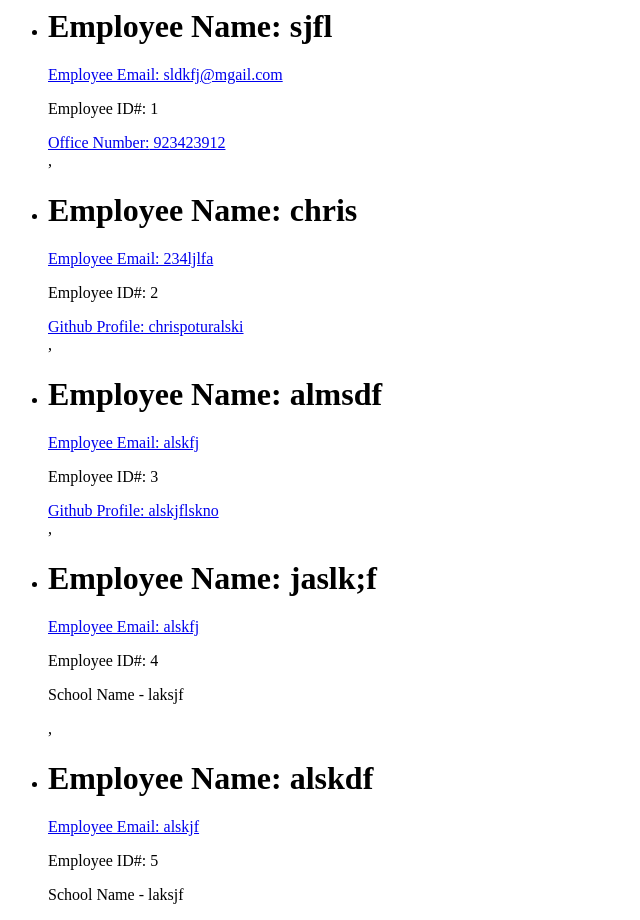
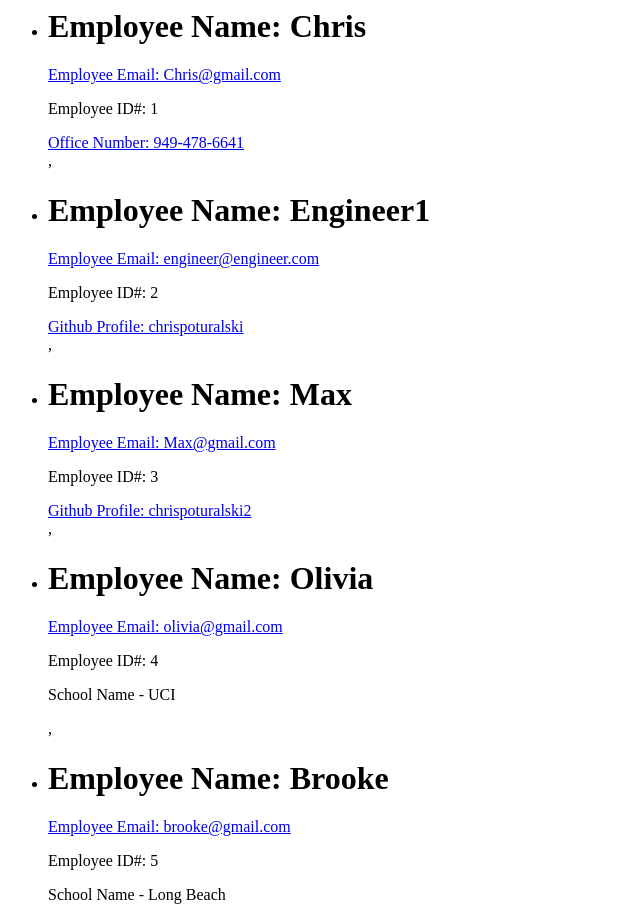
Before and after one commit to chrispoturalski/team-profile-generator, a website: page index.html in a window 1280 px wide. Shown: the whole page, without its empty margins (0-640 px from the left). Drawn offline with Linux system fonts and the light colour scheme.

Commit message:
changed README

```diff
--- a/index.html
+++ b/index.html
@@ -3,44 +3,44 @@
 
                 <li>
                     <div>
-                        <h1>Employee Name: sjfl</h1>
-                        <a href="mailto:sldkfj@mgail.com">Employee Email: sldkfj@mgail.com</a>
+                        <h1>Employee Name: Chris</h1>
+                        <a href="mailto:Chris@gmail.com">Employee Email: Chris@gmail.com</a>
                         <p>Employee ID#: 1</p>
-                        <a href="tel:923423912"><span>Office Number:</span> 923423912</a>
+                        <a href="tel:949-478-6641">Office Number: 949-478-6641</a>
                     </div>
                 </li>
                 ,
                 <li>
                     <div>
-                        <h1>Employee Name: chris</h1>
-                        <a href="mailto:234ljlfa">Employee Email: 234ljlfa</a>
+                        <h1>Employee Name: Engineer1</h1>
+                        <a href="mailto:engineer@engineer.com">Employee Email: engineer@engineer.com</a>
                         <p>Employee ID#: 2</p>
                         <a href="https://www.github.com/chrispoturalski">Github Profile: chrispoturalski</a>
                     </div>
                 </li>,
                 <li>
                     <div>
-                        <h1>Employee Name: almsdf</h1>
-                        <a href="mailto:alskfj">Employee Email: alskfj</a>
+                        <h1>Employee Name: Max</h1>
+                        <a href="mailto:Max@gmail.com">Employee Email: Max@gmail.com</a>
                         <p>Employee ID#: 3</p>
-                        <a href="https://www.github.com/alskjflskno">Github Profile: alskjflskno</a>
+                        <a href="https://www.github.com/chrispoturalski2">Github Profile: chrispoturalski2</a>
                     </div>
                 </li>,
                 <li>
                     <div>
-                        <h1>Employee Name: jaslk;f</h1>
-                        <a href="mailto:alskfj">Employee Email: alskfj</a>
+                        <h1>Employee Name: Olivia</h1>
+                        <a href="mailto:olivia@gmail.com">Employee Email: olivia@gmail.com</a>
                         <p>Employee ID#: 4</p>
-                        <p>School Name - laksjf</p>
+                        <p>School Name - UCI</p>
                     </div>
                 </li>
                 ,
                 <li>
                     <div>
-                        <h1>Employee Name: alskdf</h1>
-                        <a href="mailto:alskjf">Employee Email: alskjf</a>
+                        <h1>Employee Name: Brooke</h1>
+                        <a href="mailto:brooke@gmail.com">Employee Email: brooke@gmail.com</a>
                         <p>Employee ID#: 5</p>
-                        <p>School Name - laksjf</p>
+                        <p>School Name - Long Beach</p>
                     </div>
                 </li>
 
```
Also changed, not shown: ProjectPhoto.png (added), README.md.
